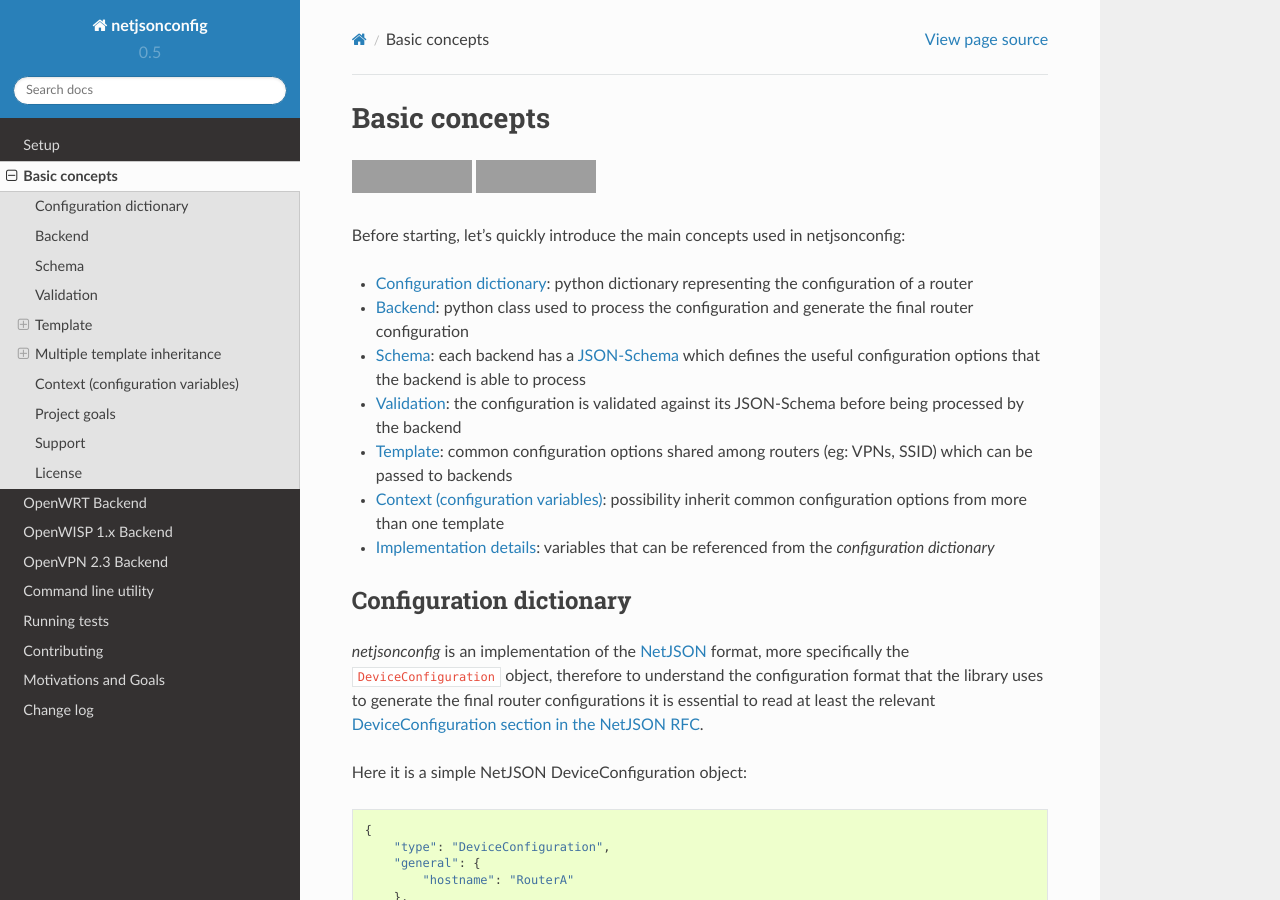
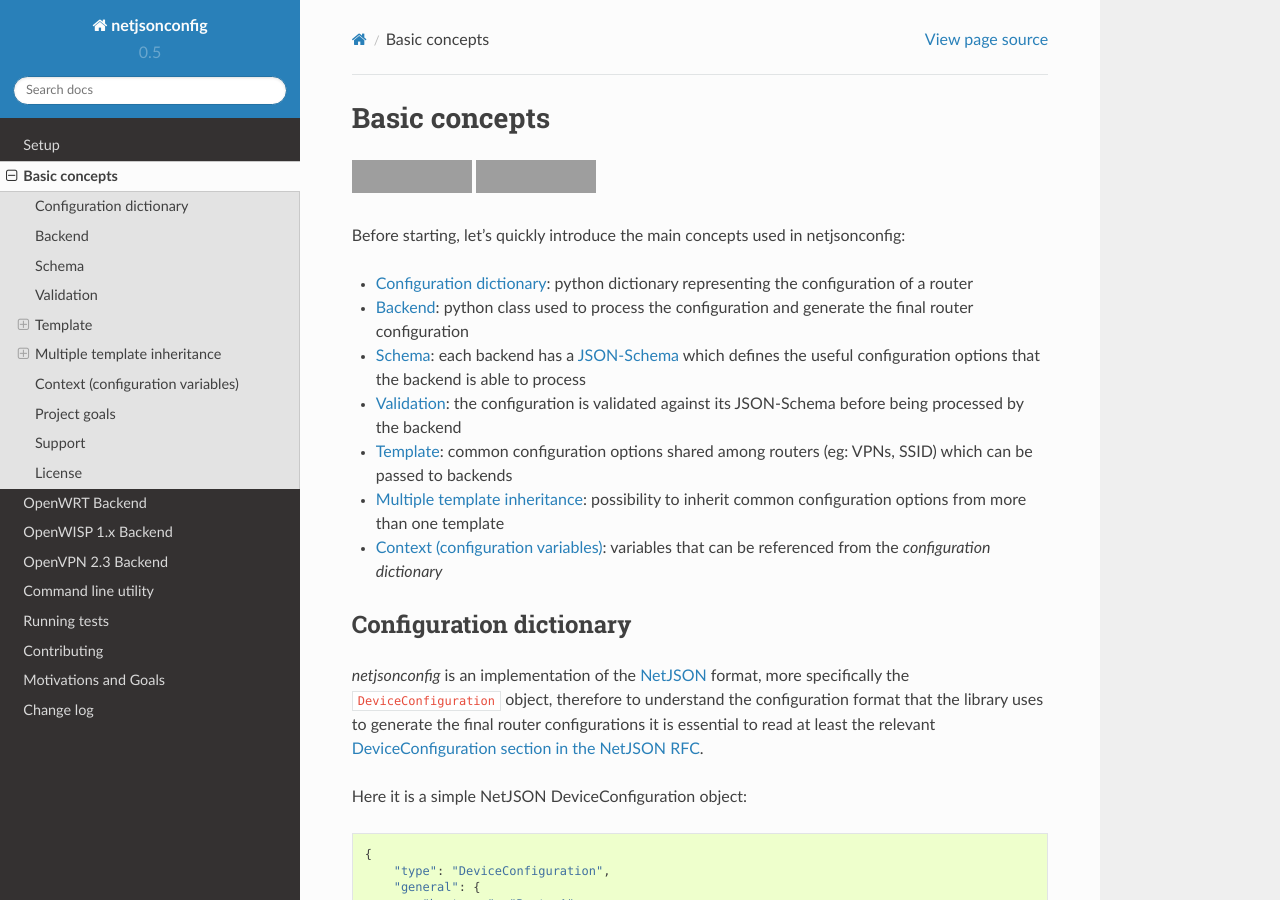
Before and after one commit to openwisp/netjsonconfig, a Sphinx documentation site: the page built from docs/source/general/basics.rst, in a window 1280 px wide and 900 px high. Built offline with Sphinx 7.4.7 and the Read the Docs theme 2.0.0, drawn with Linux system fonts in a browser that asks for light colours; grey boxes are pictures that could not be loaded.

Commit message:
[docs] Fixed Basic Concepts summary

```diff
--- a/docs/source/general/basics.rst
+++ b/docs/source/general/basics.rst
@@ -20,8 +20,8 @@
   being processed by the backend
 * :ref:`template`: common configuration options shared among routers (eg: VPNs, SSID)
   which can be passed to backends
-* :ref:`multiple_templates`: possibility inherit common configuration options from more than
-  one template
+* :ref:`multiple_templates`: possibility to inherit common configuration options
+  from more than one template
 * :ref:`context`: variables that can be referenced from the *configuration dictionary*
 
 .. _configuration_dictionary:
@@ -331,6 +331,8 @@
             option phy 'phy0'
             option type 'mac80211'
 
+.. _multiple_templates:
+
 Multiple template inheritance
 -----------------------------
 
```
Also changed, not shown: other parts of docs/source/general/basics.rst (+1 -3 lines).
